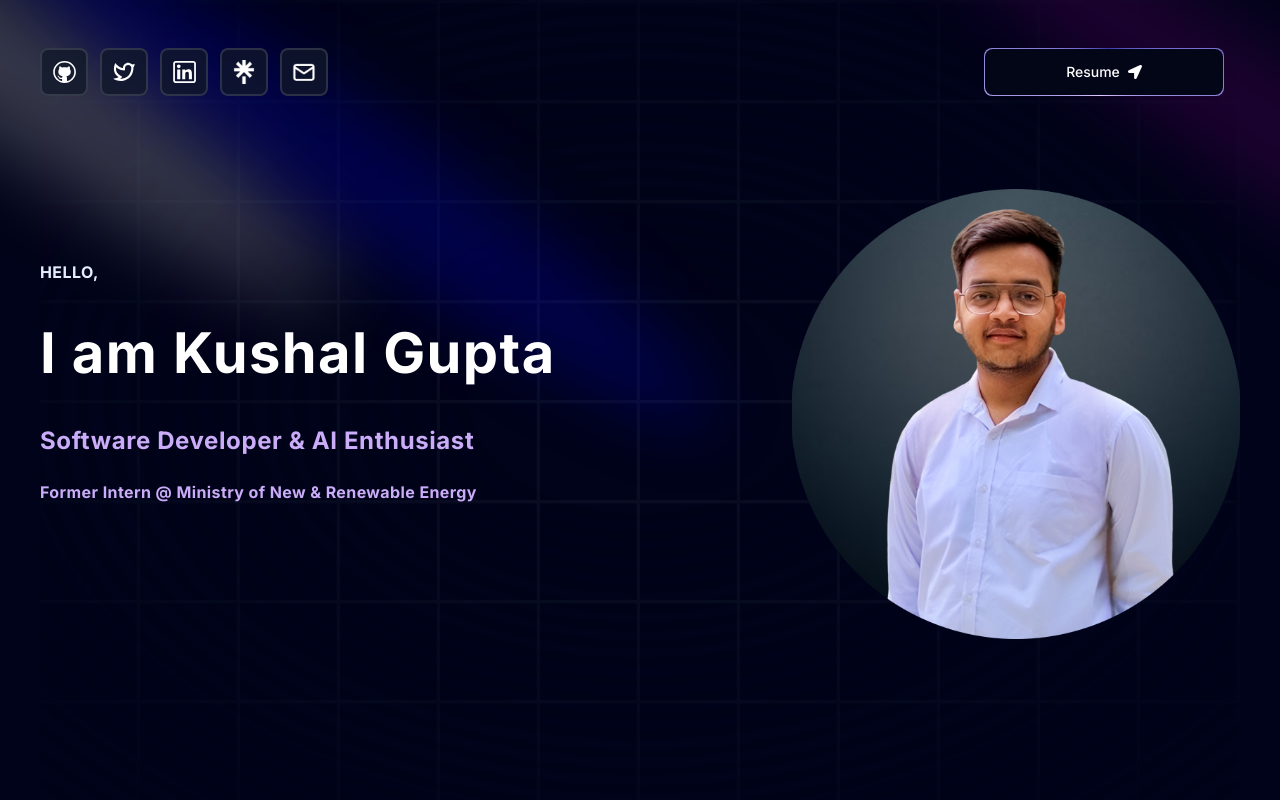
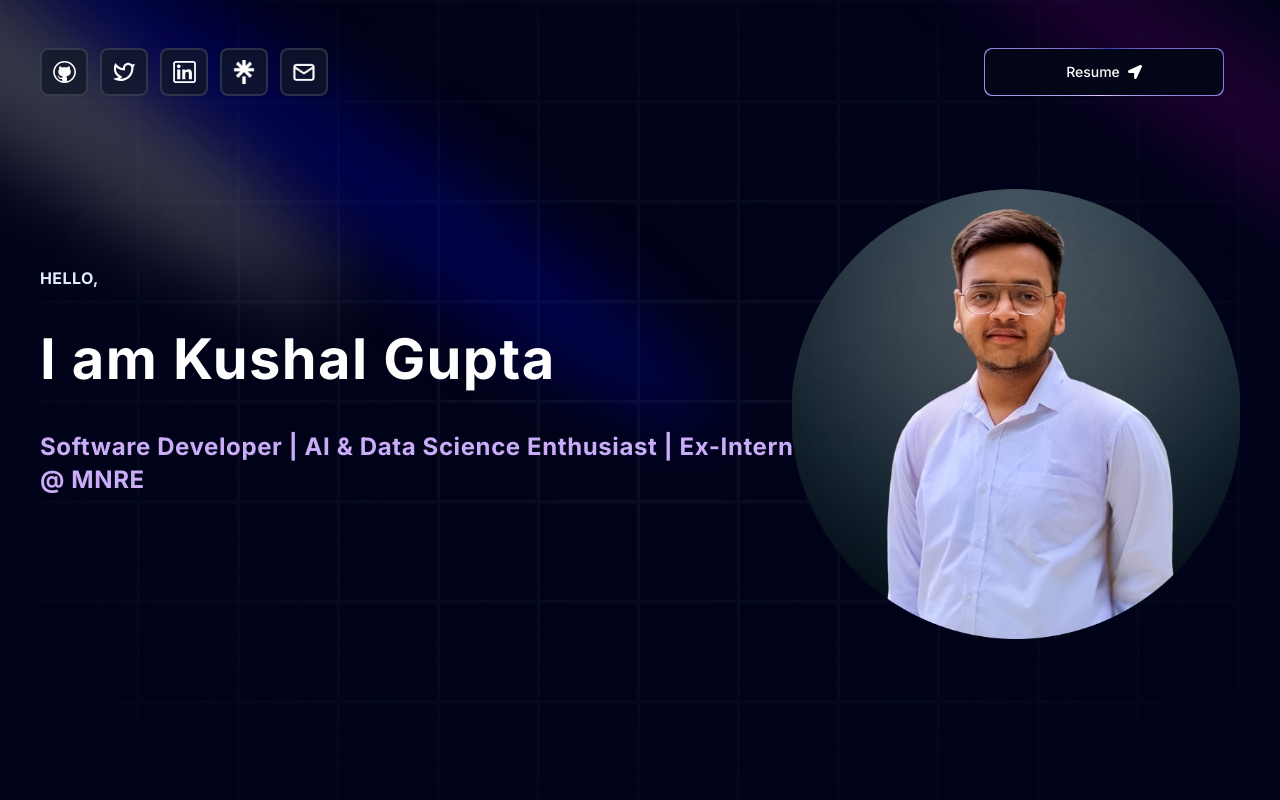
Before and after one commit to kushalgupta1203/Personal-Portfolio, a Next.js app: page / in a window 1280 px wide. Shown: the top 800 px of the page. Built offline with nearby package versions, Linux system fonts and the light colour scheme.

Commit message:
Update Hero.tsx

```diff
--- a/components/Hero.tsx
+++ b/components/Hero.tsx
@@ -44,12 +44,8 @@ const Hero = () => {
           />
 
           <TextGenerateEffect
-            words="Software Developer & AI Enthusiast"
+            words="Software Developer | AI & Data Science Enthusiast | Ex-Intern @ MNRE"
             className="text-center sm:text-left text-[22.4px] md:text-[1.50rem] lg:text-[1.50rem] text-purple"
-          />
-          <TextGenerateEffect
-            words="Former Intern @ Ministry of New & Renewable Energy"
-            className="text-center sm:text-left text-[18.4px] md:text-[1.0rem] lg:text-[1.0rem] text-purple mt-1 lg:mt-[-8px]"
           />
         </div>
 
```
